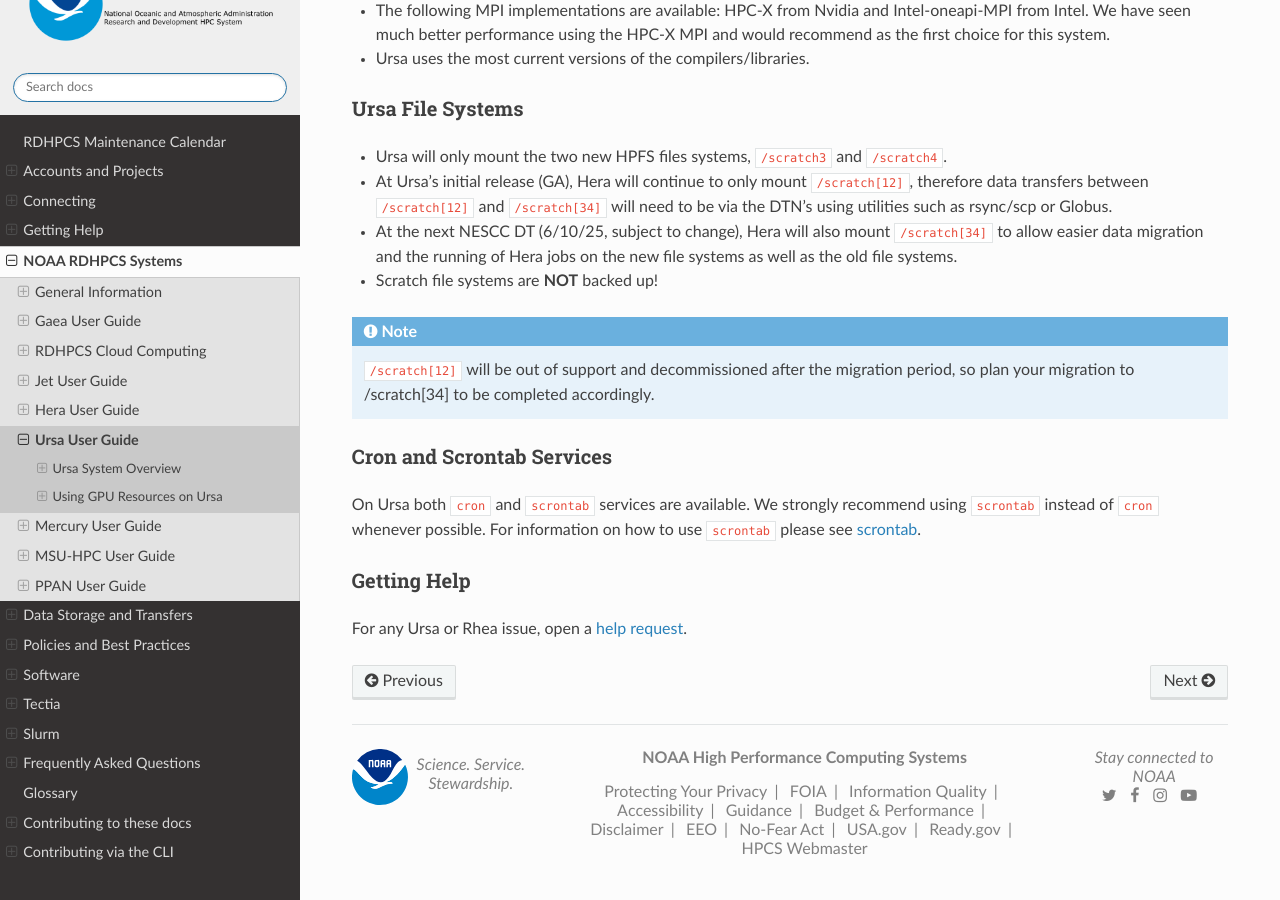
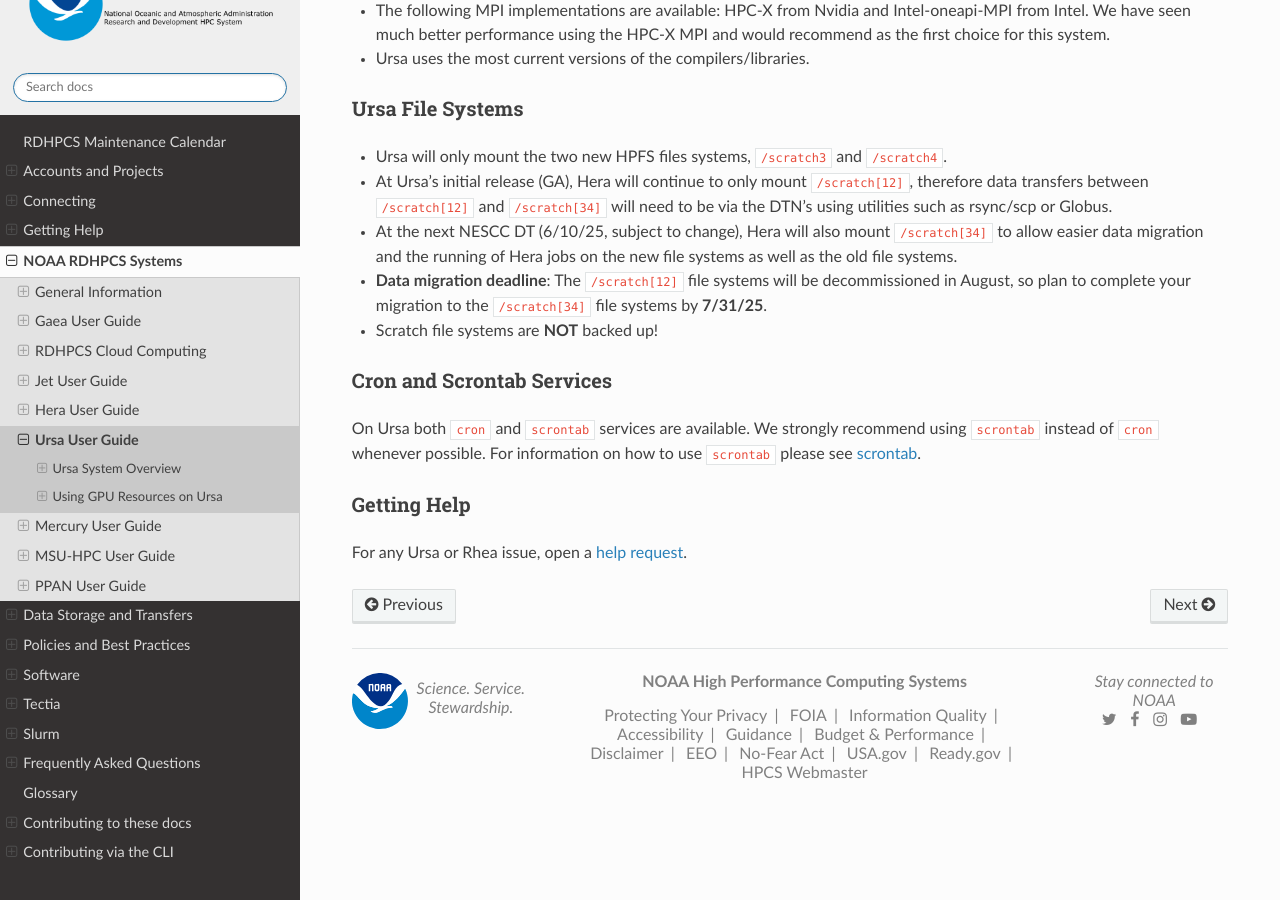
Before and after one commit to NOAA-RDHPCS/noaa-rdhpcs.github.io, a Sphinx documentation site: the page built from source/systems/ursa_user_guide.rst, in a window 1280 px wide and 900 px high, scrolled down 2792 px. Built offline with Sphinx 7.4.7 and the Read the Docs theme 3.1.0, drawn with Linux system fonts in a browser that asks for light colours; pages that are not in the unit, such as notebooks, are missing from menus.

Commit message:
Add deadline for moving files out of S1/2

```diff
--- a/source/systems/ursa_user_guide.rst
+++ b/source/systems/ursa_user_guide.rst
@@ -202,13 +202,11 @@ Ursa File Systems
   Hera will also mount ``/scratch[34]`` to allow easier data
   migration and the running of Hera jobs on the new file
   systems as well as the old file systems.
+* **Data migration deadline**: The
+  ``/scratch[12]`` file systems will be decommissioned
+  in August, so plan to complete your migration to the
+  ``/scratch[34]`` file systems by **7/31/25**.
 * Scratch file systems are **NOT** backed up!
-
-.. note::
-
-  ``/scratch[12]`` will be out of support and decommissioned
-  after the migration period, so plan your migration to
-  /scratch[34] to be completed accordingly.
 
 Cron and Scrontab Services
 --------------------------
```
